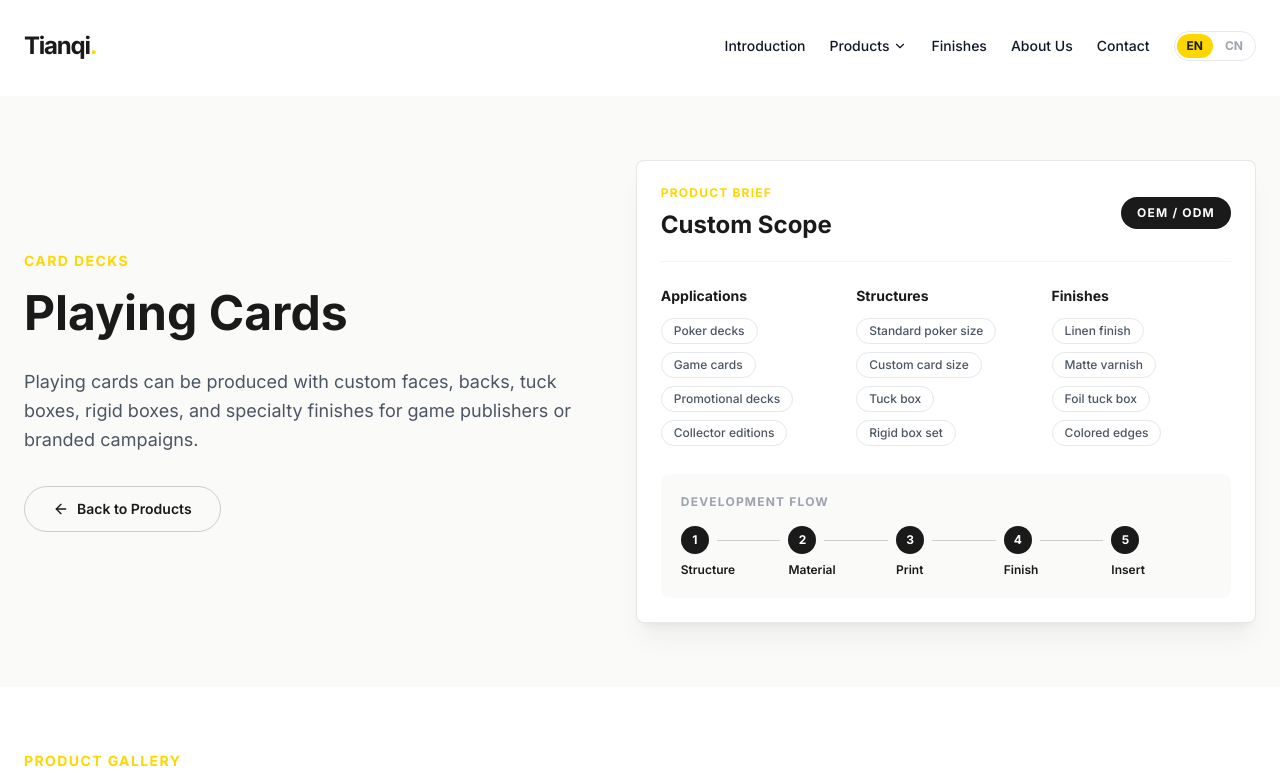
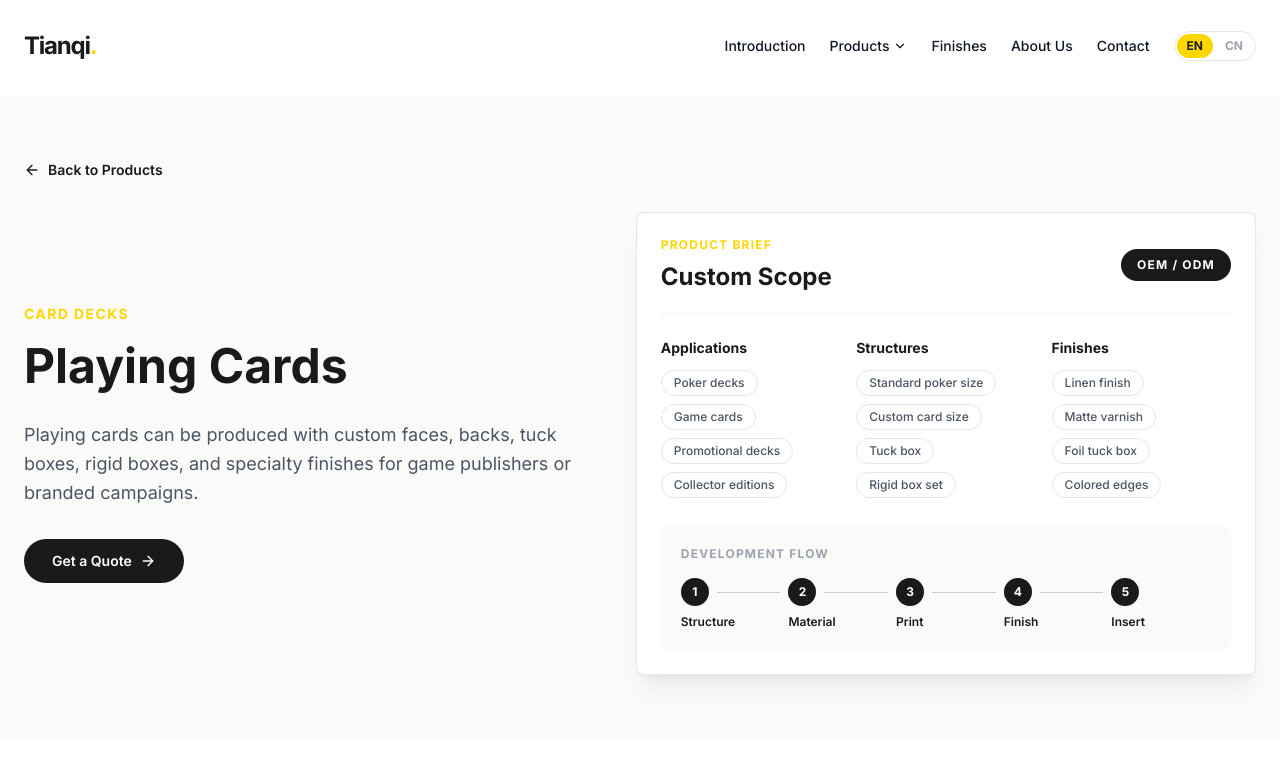
Before and after one commit to zgu225/Tianqi-Packaging, a Next.js app: page /products/card-decks/playing-cards in a window 1280 px wide. Shown: the top 783 px of the page. Built offline with nearby package versions, Linux system fonts and the light colour scheme.

Commit message:
Restore product detail quote CTA

```diff
--- a/src/app/products/[category]/[subcategory]/ProductDetailContent.tsx
+++ b/src/app/products/[category]/[subcategory]/ProductDetailContent.tsx
@@ -17,6 +17,7 @@ type ProductDetailContentProps = {
 const pageCopy = {
   en: {
     back: "Back to Products",
+    quote: "Get a Quote",
     galleryTag: "Product Gallery",
     examples: "Examples",
     galleryText:
@@ -38,6 +39,7 @@ const pageCopy = {
   },
   cn: {
     back: "返回产品目录",
+    quote: "获取报价",
     galleryTag: "产品图库",
     examples: "案例展示",
     galleryText:
@@ -74,6 +76,14 @@ export default function ProductDetailContent({
     <main className="min-h-screen pt-24">
       <section className="bg-stone-50 py-16">
         <div className="container mx-auto px-6">
+          <Link
+            href="/products"
+            className="mb-8 inline-flex items-center gap-2 text-sm font-semibold text-primary hover:text-accent"
+          >
+            <ArrowLeft size={16} />
+            {copy.back}
+          </Link>
+
           <div className="grid gap-12 lg:grid-cols-[1fr_1.1fr] lg:items-center">
             <div>
               <p className="text-sm font-bold uppercase tracking-widest text-accent">
@@ -87,11 +97,11 @@ export default function ProductDetailContent({
               </p>
               <div className="mt-8 flex flex-col gap-3 sm:flex-row">
                 <Link
-                  href="/products"
-                  className="inline-flex items-center justify-center gap-2 rounded-full border border-primary/20 px-7 py-3 text-sm font-semibold text-primary transition hover:border-primary"
+                  href="/contact"
+                  className="inline-flex items-center justify-center gap-2 rounded-full bg-primary px-7 py-3 text-sm font-semibold text-white transition hover:bg-accent hover:text-accent-foreground"
                 >
-                  <ArrowLeft size={16} />
-                  {copy.back}
+                  {copy.quote}
+                  <ArrowRight size={16} />
                 </Link>
               </div>
             </div>
```
